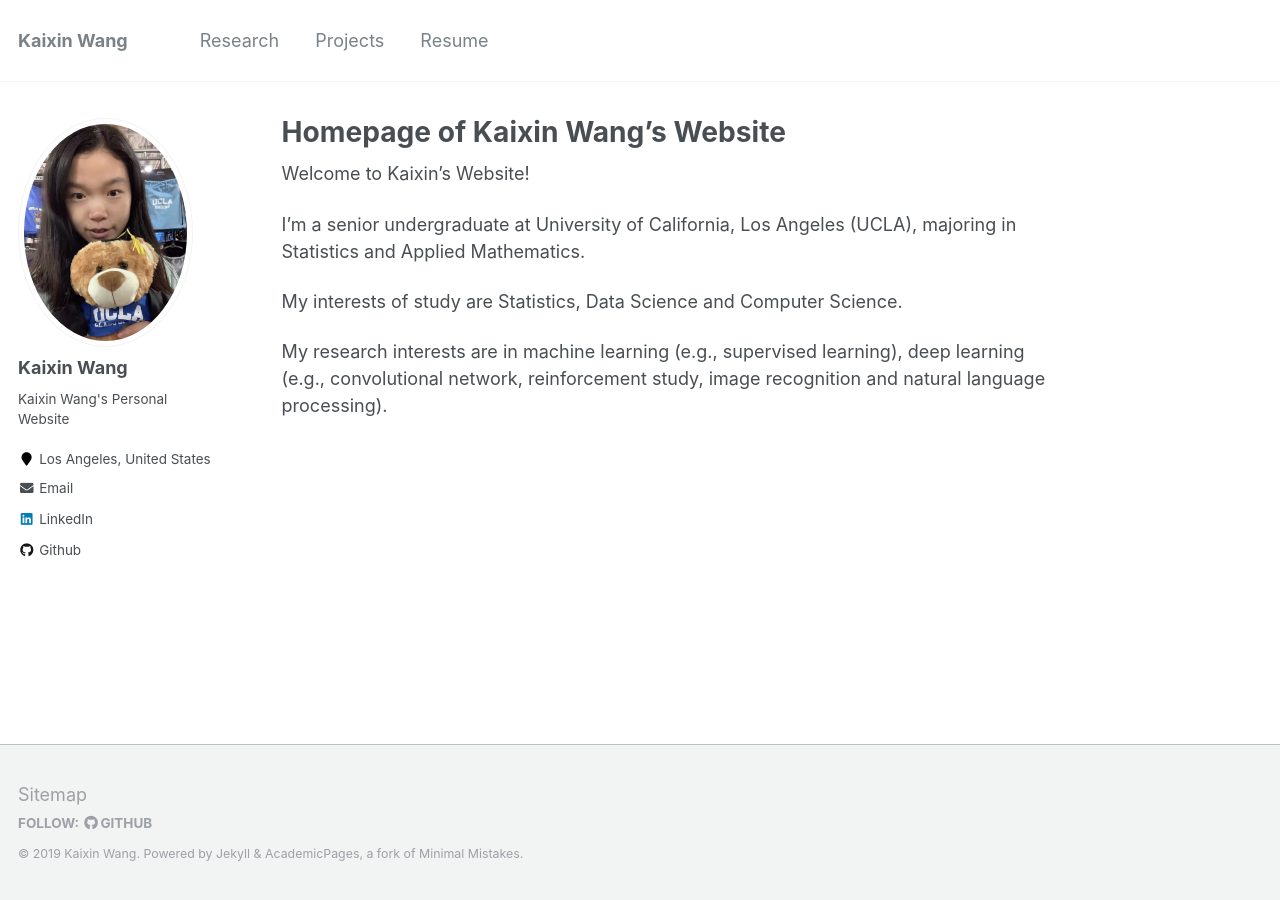
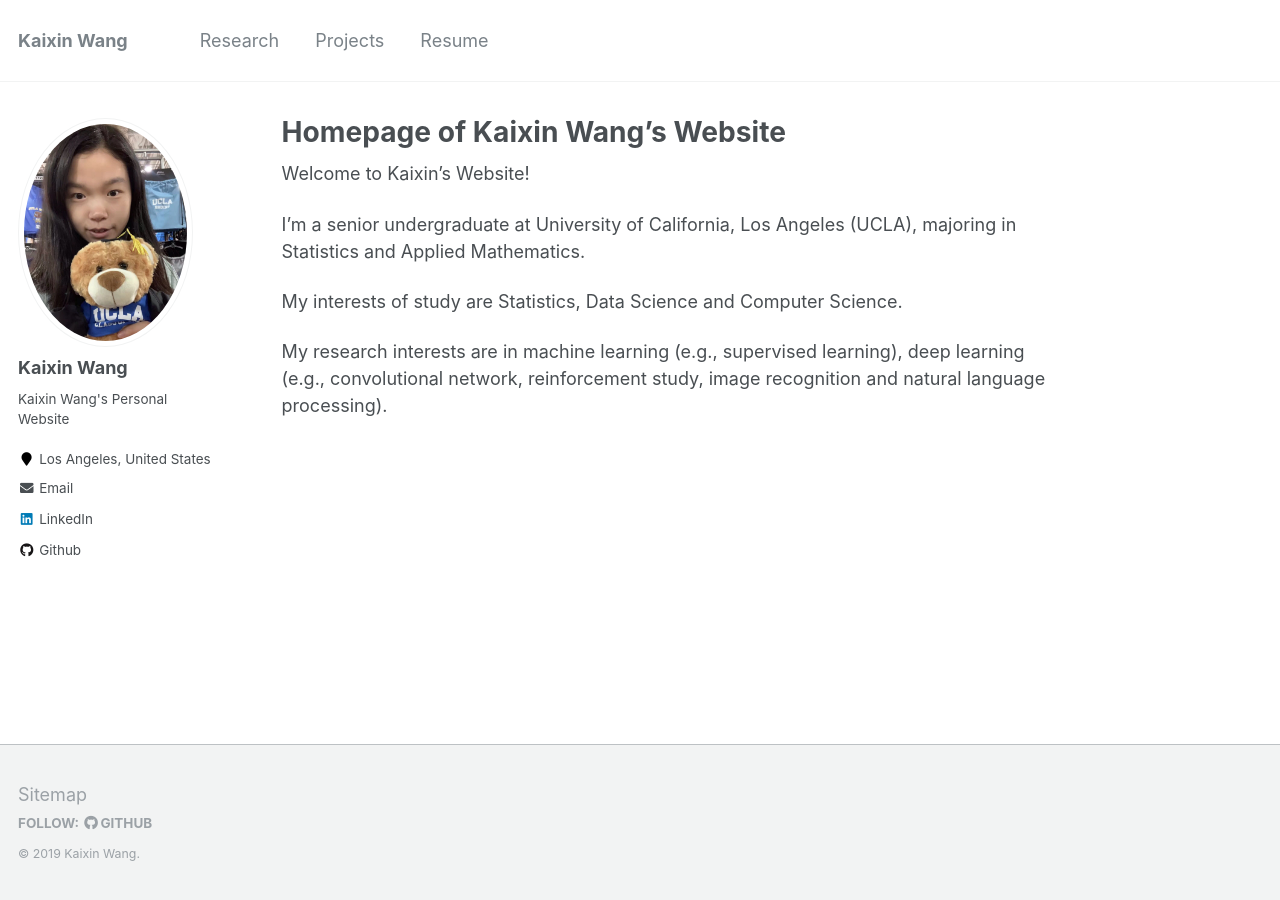
Before and after one commit to kaixin-wang/kaixin-wang.github.io, a Jekyll site: the page built from _pages/about.md, in a window 1280 px wide. Built offline with Jekyll 4.4.1, drawn with Linux system fonts in a browser that asks for light colours.

Commit message:
Update footer.html

```diff
--- a/_includes/footer.html
+++ b/_includes/footer.html
@@ -21,4 +21,4 @@
   </ul>
 </div>
 
-<div class="page__footer-copyright">&copy; {{ site.time | date: '%Y' }} {{ site.name | default: site.title }}. {{ site.data.ui-text[site.locale].powered_by | default: "Powered by" }} <a href="http://jekyllrb.com" rel="nofollow">Jekyll</a> &amp; <a href="https://github.com/academicpages/academicpages.github.io">AcademicPages</a>, a fork of <a href="https://mademistakes.com/work/minimal-mistakes-jekyll-theme/" rel="nofollow">Minimal Mistakes</a>.</div>
+<div class="page__footer-copyright">&copy; {{ site.time | date: '%Y' }} {{ site.name | default: site.title }}</a>.</div>
```
